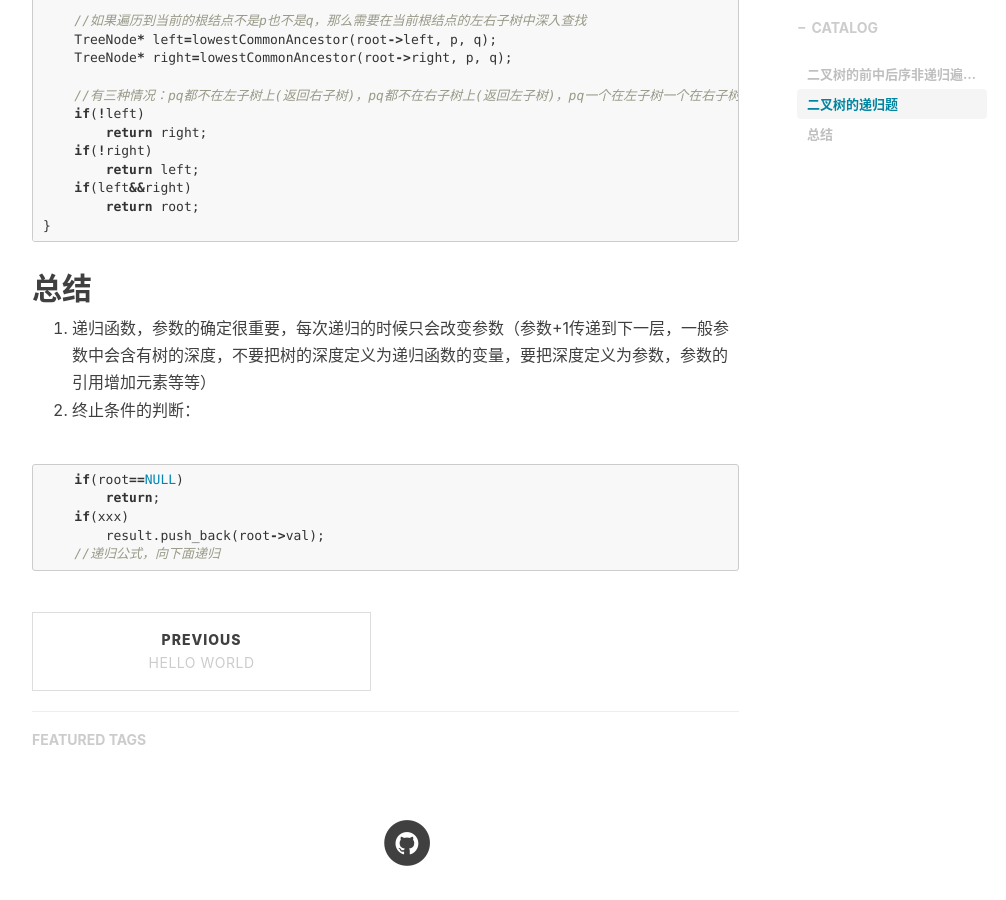
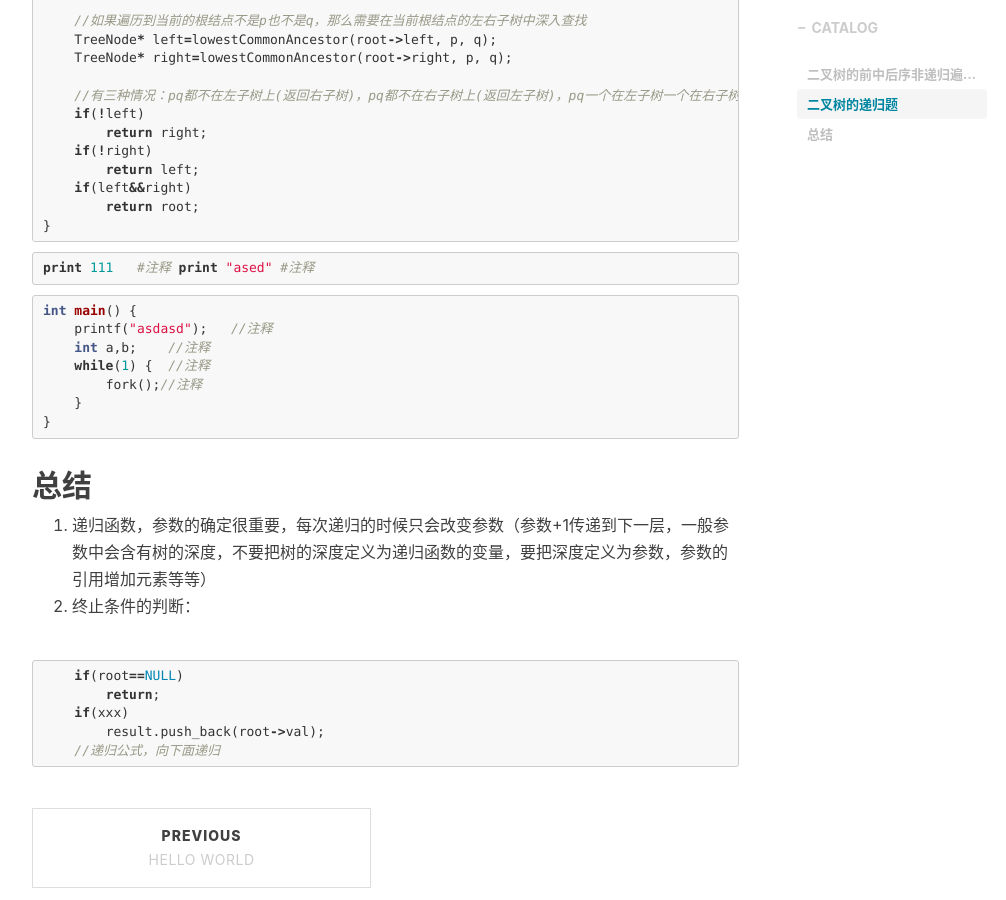
Before and after one commit to xiechengsheng/xiechengsheng.github.io, a Jekyll site: the page built from _posts/2017-03-20-binary-tree.md, in a window 1280 px wide and 900 px high, scrolled down 5754 px. Shown: the whole window, without its empty margins (233-1239 px from the left). Built offline with Jekyll 4.4.1, drawn with Linux system fonts in a browser that asks for light colours; nearby versions of some CDN libraries; comment, search, counter and statistics services are not loaded.

Commit message:
binary-tree

````diff
--- a/_posts/2017-03-20-binary-tree.md
+++ b/_posts/2017-03-20-binary-tree.md
@@ -18,7 +18,6 @@ tags:
    |                |           |
 根（前序）       根（中序）       根（后序）
 ```
-
 
 T94. Binary Tree Inorder Traversal
 使用迭代的方式，中序遍历一棵树。
@@ -262,6 +261,21 @@ TreeNode* lowestCommonAncestor(TreeNode* root, TreeNode* p, TreeNode* q) {
 }
 ```
 
+```python
+print 111   #注释
+print "ased" #注释
+```
+
+```c
+int main() {
+    printf("asdasd");   //注释
+    int a,b;    //注释
+    while(1) {  //注释
+        fork();//注释
+    }
+}
+```
+
 
 ## 总结
 1. 递归函数，参数的确定很重要，每次递归的时候只会改变参数（参数+1传递到下一层，一般参数中会含有树的深度，不要把树的深度定义为递归函数的变量，要把深度定义为参数，参数的引用增加元素等等）
````
